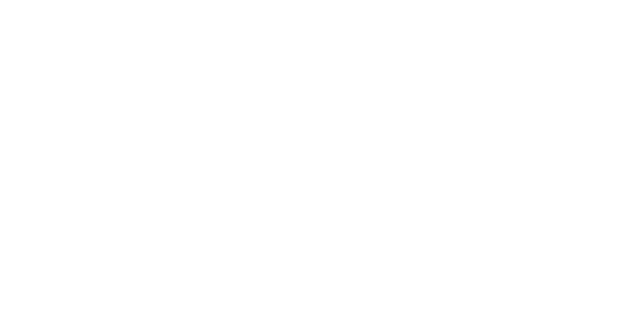
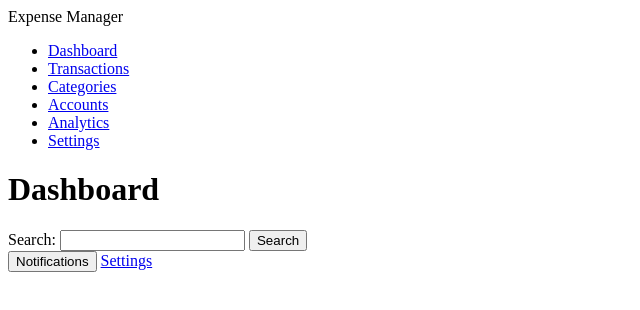
Before and after one commit to Sid8290/expense-manager, a plain HTML site: page frontend/index.html in a window 1280 px wide. Shown: the whole page, without its empty margins (0-640 px from the left). Drawn offline with Linux system fonts and the light colour scheme.

Commit message:
Build sidebar and navbar

```diff
--- a/frontend/index.html
+++ b/frontend/index.html
@@ -9,11 +9,44 @@
   <body>
     <aside>
       <!--Sidebar -->
+      <nav>
+        <div class="logo">
+            <span>Expense Manager</span>
+        </div>
+        <ul>
+            <li>
+                <a href="index.html">Dashboard</a>
+            </li>
+            <li>
+                <a href="pages/transactions.html">Transactions</a>
+            </li>
+            <li>
+                <a href="pages/categories.html">Categories</a>
+            </li>
+            <li>
+                <a href="pages/accounts.html">Accounts</a>
+            </li>
+            <li>
+                <a href="pages/analytics.html">Analytics</a>
+            </li>
+            <li>
+                <a href="pages/settings.html">Settings</a>
+            </li>
+        </ul>
+      </nav>
     </aside>
 
     <main>
       <header>
         <!-- Navbar -->
+         <h1> Dashboard </h1>
+         <form>
+            <label for="search">Search:</label>
+            <input type="search" id="search"/>
+            <button type="submit">Search</button>
+         </form>
+         <button type="button">Notifications</button>
+         <a href="pages/settings.html">Settings</a>
       </header>
 
       <section>
```
